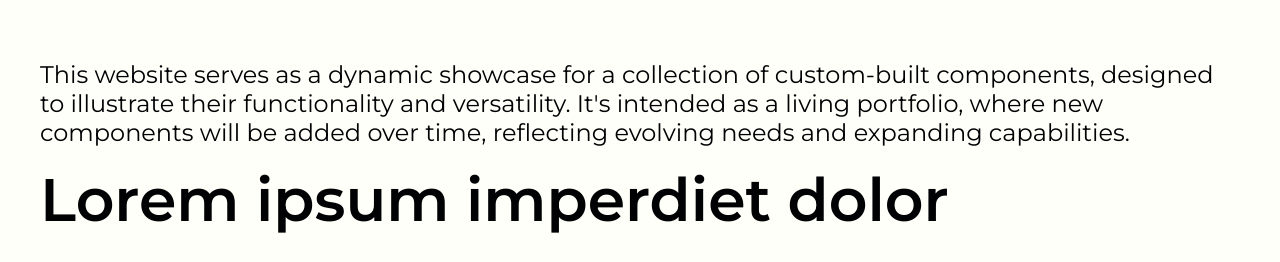
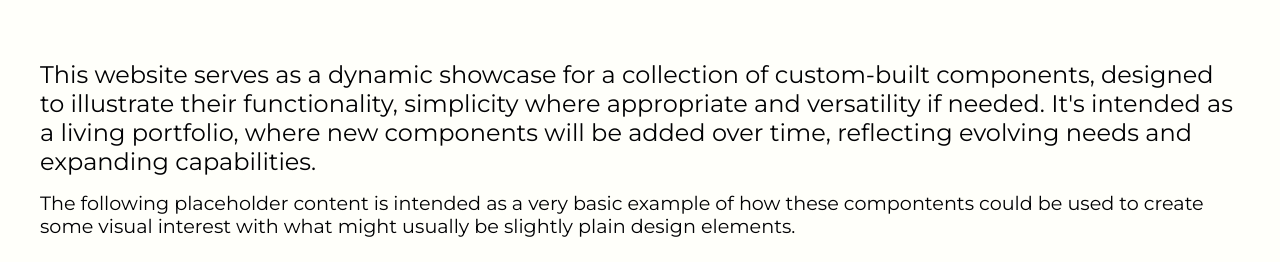
Before and after one commit to and8308l/example_site, a Next.js app: page / in a window 1280 px wide. Shown: the part 194-456 px from the top of the page. Built offline with nearby package versions, Linux system fonts and the light colour scheme.

Commit message:
feat: add copy explaining the purpose of the site

```diff
--- a/src/app/page.tsx
+++ b/src/app/page.tsx
@@ -19,10 +19,15 @@ export default function Home() {
           <Heading size="lrg">Example Heading</Heading>
           <BodyCopy size="lrg">
             This website serves as a dynamic showcase for a collection of
-            custom-built components, designed to illustrate their functionality
-            and versatility. It's intended as a living portfolio, where new
-            components will be added over time, reflecting evolving needs and
-            expanding capabilities.
+            custom-built components, designed to illustrate their functionality,
+            simplicity where appropriate and versatility if needed. It's
+            intended as a living portfolio, where new components will be added
+            over time, reflecting evolving needs and expanding capabilities.
+          </BodyCopy>
+          <BodyCopy>
+            The following placeholder content is intended as a very basic
+            example of how these compontents could be used to create some visual
+            interest with what might usually be slightly plain design elements.
           </BodyCopy>
         </Flex>
       </section>
@@ -130,7 +135,18 @@ export default function Home() {
           </Grid>
         </div>
       </section>
-      <div className="h-screen"></div>
+      <section className="w-screen h-screen flex justify-center">
+        <Flex
+          direction="col"
+          justify="center"
+          align="center"
+          className="h-screen"
+        >
+          <BodyCopy>
+            Explore the pages in the menu to see these components in more detail to see each variation of customisation in action.
+          </BodyCopy>
+        </Flex>
+      </section>
     </>
   );
 }
```
